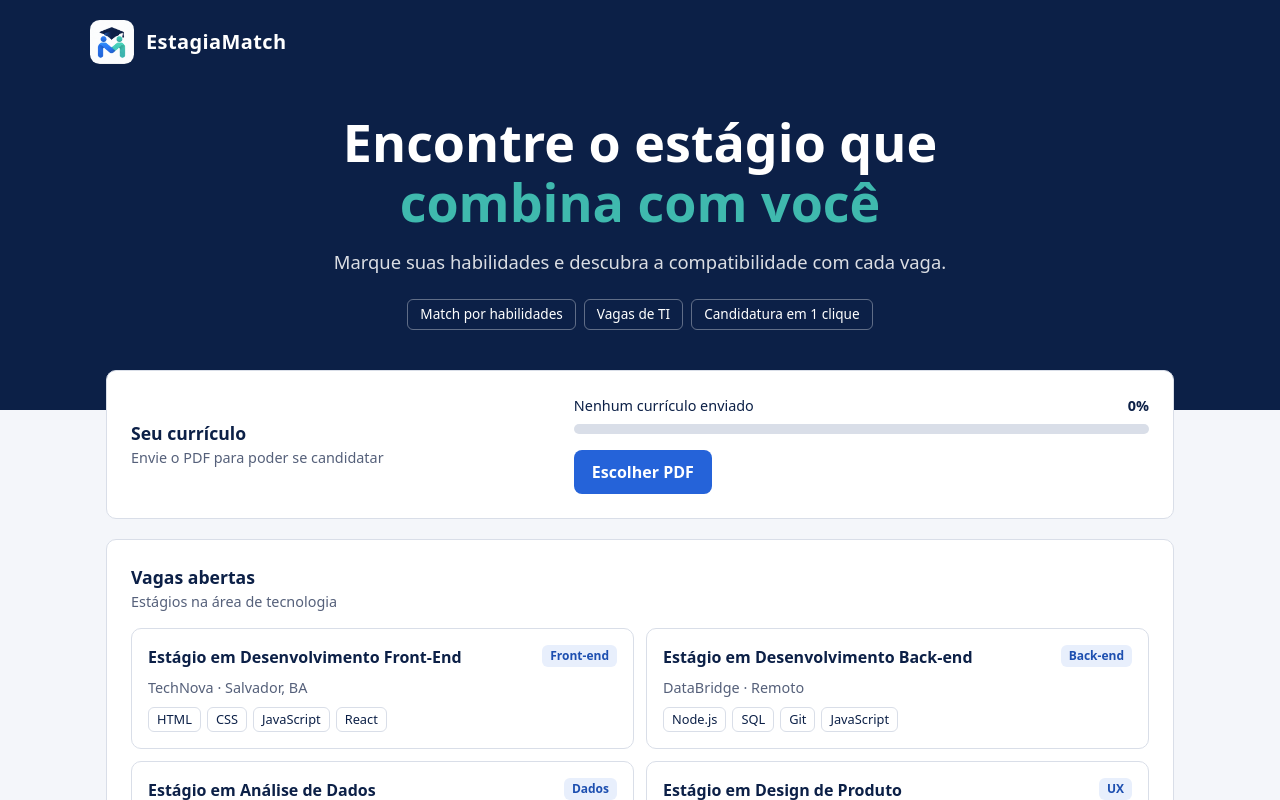
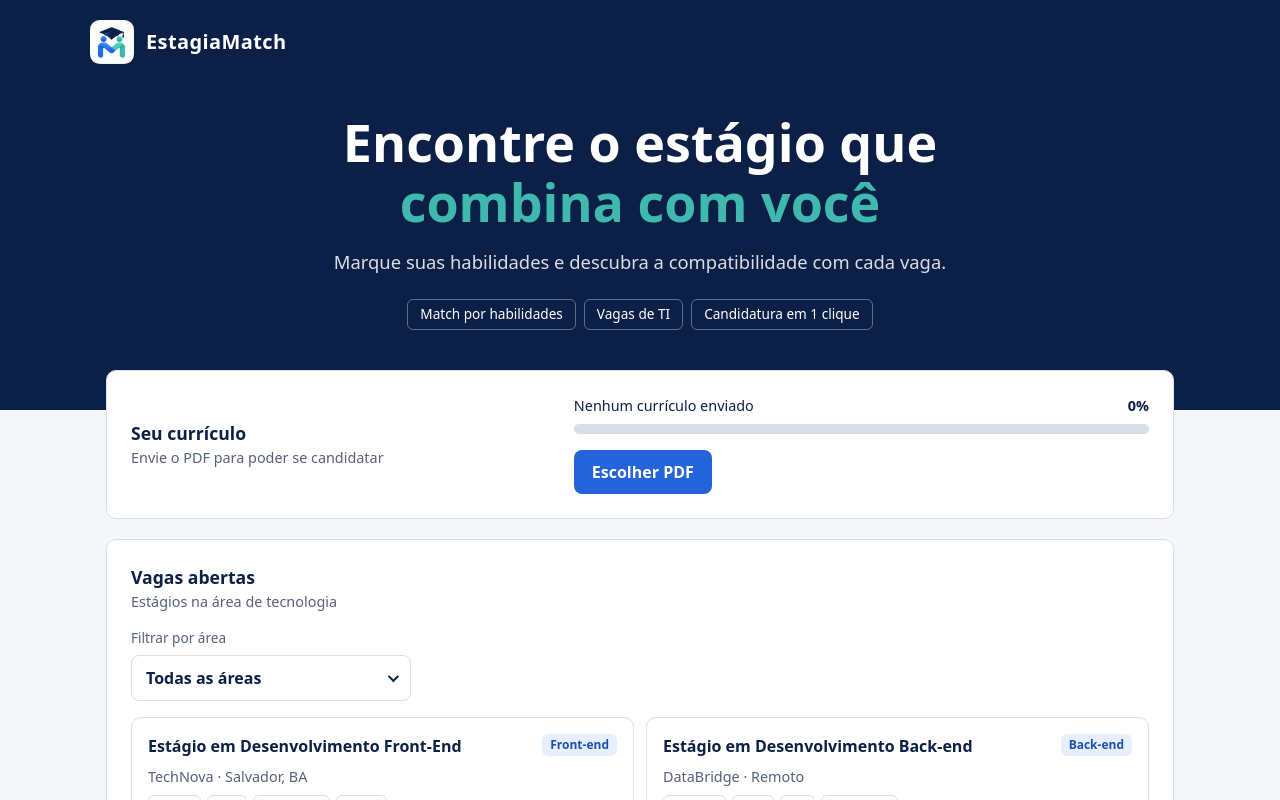
Before and after one commit to Caiosmp/trabalho-componentes-react, a React (Vite) app: page / in a window 1280 px wide. Shown: the top 800 px of the page. Built offline with nearby package versions, Linux system fonts and the light colour scheme.

Commit message:
Adiciona menu suspenso para filtrar vagas por area

```diff
--- a/src/App.css
+++ b/src/App.css
@@ -439,6 +439,91 @@ button {
   cursor: not-allowed;
 }
 
+/* ===== Menu suspenso ===== */
+.filtro-vagas {
+  margin-bottom: 16px;
+}
+
+.dropdown {
+  position: relative;
+  max-width: 280px;
+}
+
+.dropdown-rotulo {
+  display: block;
+  margin-bottom: 6px;
+  color: var(--texto-suave);
+  font-size: 0.85rem;
+}
+
+.dropdown-botao {
+  width: 100%;
+  display: flex;
+  justify-content: space-between;
+  align-items: center;
+  gap: 12px;
+  padding: 10px 14px;
+  background: var(--superficie);
+  border: 1px solid var(--borda);
+  border-radius: 8px;
+  font-weight: 600;
+  color: var(--texto);
+  transition: border-color 0.2s;
+}
+
+.dropdown-botao:hover {
+  border-color: var(--destaque);
+}
+
+.dropdown-seta {
+  width: 8px;
+  height: 8px;
+  border-right: 2px solid currentColor;
+  border-bottom: 2px solid currentColor;
+  transform: rotate(45deg) translateY(-2px);
+  transition: transform 0.2s;
+}
+
+.dropdown-botao[aria-expanded='true'] .dropdown-seta {
+  transform: rotate(-135deg) translateY(-2px);
+}
+
+.dropdown-menu {
+  position: absolute;
+  z-index: 10;
+  top: calc(100% + 6px);
+  left: 0;
+  right: 0;
+  list-style: none;
+  padding: 4px;
+  background: var(--superficie);
+  border: 1px solid var(--borda);
+  border-radius: 8px;
+  box-shadow: 0 8px 20px rgba(12, 32, 71, 0.12);
+  animation: aparecer 0.15s ease;
+}
+
+.dropdown-opcao {
+  width: 100%;
+  padding: 10px 12px;
+  background: none;
+  border: none;
+  border-radius: 6px;
+  text-align: left;
+  color: var(--texto);
+}
+
+.dropdown-opcao:hover {
+  background: #e8effc;
+}
+
+.dropdown-opcao.selecionada {
+  background: #e8effc;
+  color: var(--destaque-escuro);
+  font-weight: 700;
+}
+
+
 /* ===== Responsividade ===== */
 @media (min-width: 768px) {
   .conteudo {
--- a/src/App.jsx
+++ b/src/App.jsx
@@ -4,6 +4,7 @@ import Accordion from './components/Accordion'
 import Tabs from './components/Tabs'
 import Pagination from './components/Pagination'
 import VagaCard from './components/VagaCard'
+import Dropdown from './components/Dropdown'
 import { vagas } from './data/vagas'
 
 const perguntasFaq = [
@@ -72,17 +73,31 @@ const abasVaga = [
 
 const VAGAS_POR_PAGINA = 4
 
+const opcoesArea = [
+  { valor: 'Todas', texto: 'Todas as áreas' },
+  { valor: 'Front-end', texto: 'Front-end' },
+  { valor: 'Back-end', texto: 'Back-end' },
+  { valor: 'Dados', texto: 'Dados' },
+  { valor: 'UX', texto: 'UX / Design' },
+]
+
 function App() {
   const [progresso, setProgresso] = useState(0)
   const [enviando, setEnviando] = useState(false)
   const [nomeArquivo, setNomeArquivo] = useState('')
+  const [areaSelecionada, setAreaSelecionada] = useState('Todas')
   const [paginaAtual, setPaginaAtual] = useState(1)
 
   const inputArquivoRef = useRef(null)
 
-  const totalPaginas = Math.ceil(vagas.length / VAGAS_POR_PAGINA)
+  const vagasFiltradas =
+    areaSelecionada === 'Todas'
+      ? vagas
+      : vagas.filter((vaga) => vaga.area === areaSelecionada)
+
+  const totalPaginas = Math.ceil(vagasFiltradas.length / VAGAS_POR_PAGINA)
   const inicio = (paginaAtual - 1) * VAGAS_POR_PAGINA
-  const vagasDaPagina = vagas.slice(inicio, inicio + VAGAS_POR_PAGINA)
+  const vagasDaPagina = vagasFiltradas.slice(inicio, inicio + VAGAS_POR_PAGINA)
 
   useEffect(() => {
     if (!enviando) return
@@ -112,6 +127,11 @@ function App() {
     setNomeArquivo(arquivo.name)
     setProgresso(0)
     setEnviando(true)
+  }
+
+  function mudarArea(novaArea) {
+    setAreaSelecionada(novaArea)
+    setPaginaAtual(1)
   }
 
   let rotuloUpload = 'Nenhum currículo enviado'
@@ -177,6 +197,15 @@ function App() {
           <h2 id="titulo-vagas">Vagas abertas</h2>
           <p className="subtitulo">Estágios na área de tecnologia</p>
 
+          <div className="filtro-vagas">
+            <Dropdown
+              rotulo="Filtrar por área"
+              opcoes={opcoesArea}
+              valorSelecionado={areaSelecionada}
+              aoSelecionar={mudarArea}
+            />
+          </div>
+
           <ul className="lista-vagas">
             {vagasDaPagina.map((vaga) => (
               <VagaCard key={vaga.id} vaga={vaga} />
@@ -184,7 +213,8 @@ function App() {
           </ul>
 
           <p className="resumo-vagas" aria-live="polite">
-            Mostrando {inicio + 1}–{inicio + vagasDaPagina.length} de {vagas.length} vagas
+            Mostrando {inicio + 1}–{inicio + vagasDaPagina.length} de{' '}
+            {vagasFiltradas.length} vagas
           </p>
 
           <Pagination
--- a/src/components/Dropdown.jsx
+++ b/src/components/Dropdown.jsx
@@ -0,0 +1,79 @@
+import { useState, useEffect, useRef, useId } from 'react'
+
+function Dropdown({ rotulo, opcoes, valorSelecionado, aoSelecionar }) {
+  const [aberto, setAberto] = useState(false)
+  const idMenu = useId()
+  const containerRef = useRef(null)
+  const botaoRef = useRef(null)
+
+  useEffect(() => {
+    if (!aberto) return
+
+    function aoClicarFora(evento) {
+      if (containerRef.current && !containerRef.current.contains(evento.target)) {
+        setAberto(false)
+      }
+    }
+
+    function aoTeclar(evento) {
+      if (evento.key === 'Escape') {
+        setAberto(false)
+        botaoRef.current.focus()
+      }
+    }
+
+    document.addEventListener('mousedown', aoClicarFora)
+    document.addEventListener('keydown', aoTeclar)
+
+    return () => {
+      document.removeEventListener('mousedown', aoClicarFora)
+      document.removeEventListener('keydown', aoTeclar)
+    }
+  }, [aberto])
+
+  function escolher(opcao) {
+    aoSelecionar(opcao.valor)
+    setAberto(false)
+    botaoRef.current.focus()
+  }
+
+  const selecionada = opcoes.find((opcao) => opcao.valor === valorSelecionado)
+
+  return (
+    <div className="dropdown" ref={containerRef}>
+      <span className="dropdown-rotulo">{rotulo}</span>
+
+      <button
+        ref={botaoRef}
+        className="dropdown-botao"
+        aria-expanded={aberto}
+        aria-controls={idMenu}
+        aria-label={`${rotulo}: ${selecionada.texto}`}
+        onClick={() => setAberto(!aberto)}
+      >
+        <span>{selecionada.texto}</span>
+        <span className="dropdown-seta" aria-hidden="true" />
+      </button>
+
+      {aberto && (
+        <ul id={idMenu} className="dropdown-menu">
+          {opcoes.map((opcao) => (
+            <li key={opcao.valor}>
+              <button
+                className={`dropdown-opcao ${
+                  opcao.valor === valorSelecionado ? 'selecionada' : ''
+                }`}
+                aria-current={opcao.valor === valorSelecionado ? 'true' : undefined}
+                onClick={() => escolher(opcao)}
+              >
+                {opcao.texto}
+              </button>
+            </li>
+          ))}
+        </ul>
+      )}
+    </div>
+  )
+}
+
+export default Dropdown
```
